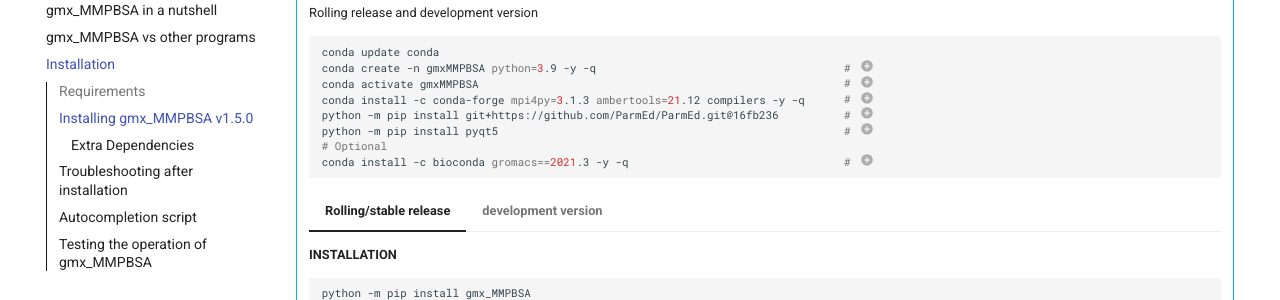
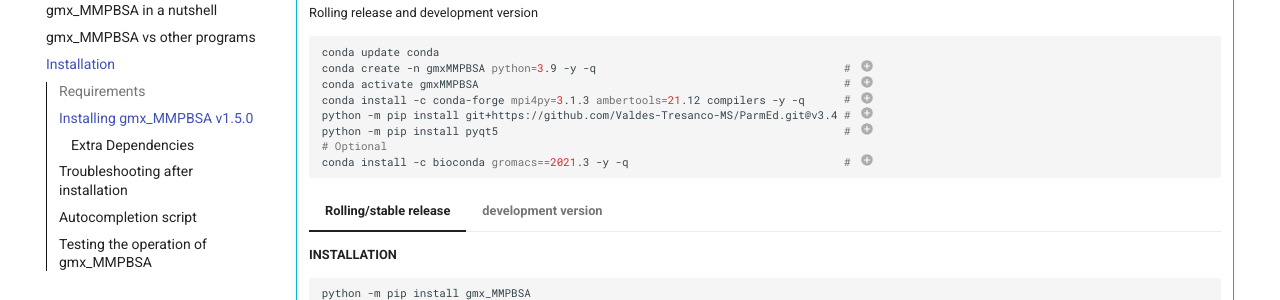
Before and after one commit to Valdes-Tresanco-MS/gmx_MMPBSA, an MkDocs documentation site: the page built from docs/installation.md, in a window 1280 px wide and 900 px high, scrolled down 941 px. Shown: the part 152-452 px from the top of the window. Built offline with MkDocs 1.6.1 and Material for MkDocs 9.7.7, drawn with Linux system fonts in a browser that asks for light colours; comment, search, counter and statistics services are not loaded; some of the changed lines change nothing that is shown.

Commit message:
update doc installation.md

````diff
--- a/docs/installation.md
+++ b/docs/installation.md
@@ -40,7 +40,7 @@
             conda create -n gmxMMPBSA python=3.9 -y -q                                      # (1)
             conda activate gmxMMPBSA                                                        # (2)
             conda install -c conda-forge mpi4py=3.1.3 ambertools=21.12 compilers -y -q      # (3)
-            python -m pip install git+https://github.com/ParmEd/ParmEd.git@16fb236          # (4)
+            python -m pip install git+https://github.com/Valdes-Tresanco-MS/ParmEd.git@v3.4 # (4)
             python -m pip install pyqt5                                                     # (5)
             # Optional
             conda install -c bioconda gromacs==2021.3 -y -q                                 # (6)
@@ -74,10 +74,12 @@
                 ```bash
                 python -m pip install git+https://github.com/Valdes-Tresanco-MS/gmx_MMPBSA
                 ```
+
                 **UPDATE**
                 ```bash
                 python -m pip install git+https://github.com/Valdes-Tresanco-MS/gmx_MMPBSA -U
                 ```
+
                 !!! warning
                     Install gmx_MMPBSA from the master branch of GitHub repository. This is only recommended
                     for testing new versions or temporary solutions to reported bugs.
@@ -146,8 +148,9 @@
         === "Rolling/stable release"
             **INSTALLATION**
             ```bash
-            amber.python -m pip install git+https://github.com/ParmEd/ParmEd.git@16fb236    # (1)
-            amber.python -m pip install gmx_MMPBSA                                          # (2)
+
+            amber.python -m pip install git+https://github.com/Valdes-Tresanco-MS/ParmEd.git@v3.4 # (1)
+            amber.python -m pip install gmx_MMPBSA                                                # (2)
             ```
 
             1. Install ParmEd
@@ -165,8 +168,8 @@
         === "development version"
             **INSTALLATION**
             ```bash
-            amber.python -m pip install git+https://github.com/ParmEd/ParmEd.git@16fb236     # (1)
-            amber.python -m pip install git+https://github.com/Valdes-Tresanco-MS/gmx_MMPBSA # (2)
+            amber.python -m pip install git+https://github.com/Valdes-Tresanco-MS/ParmEd.git@v3.4 # (1)
+            amber.python -m pip install git+https://github.com/Valdes-Tresanco-MS/gmx_MMPBSA      # (2)
             ```
 
             1. Install ParmEd
@@ -176,6 +179,7 @@
             ```bash
             amber.python -m pip install git+https://github.com/Valdes-Tresanco-MS/gmx_MMPBSA -U
             ```
+
             !!! warning
                 Install/update gmx_MMPBSA from the master branch of GitHub repository. This version is only recommended
                 to test a new version or to try temporary solutions to reported bugs.
````
